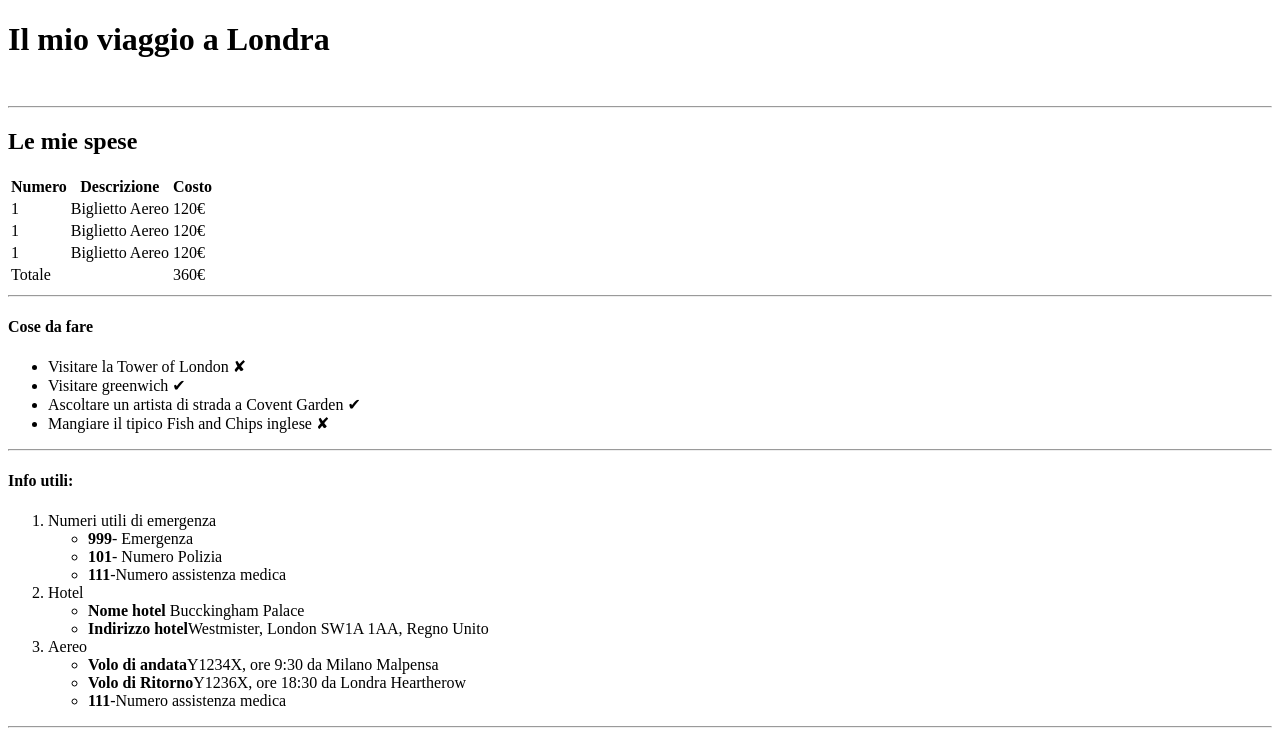
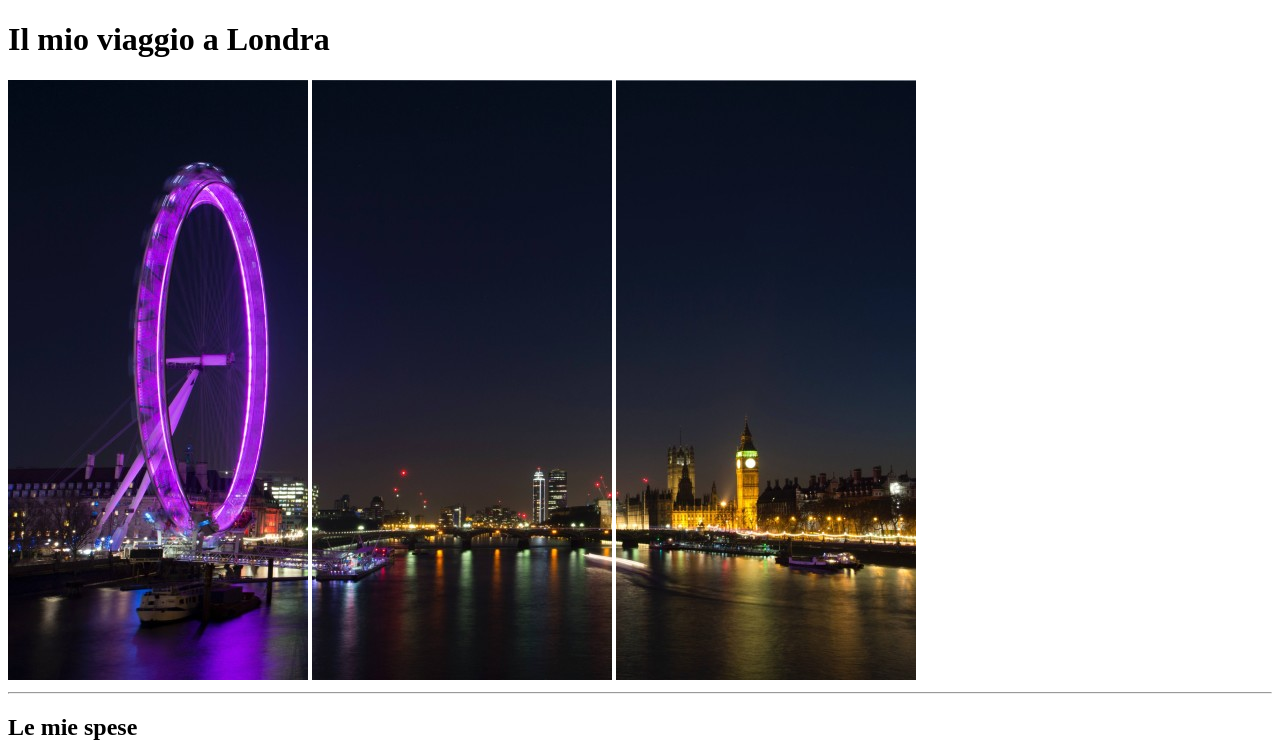
Before and after one commit to nehabht/html-london-trip, a plain HTML site: page index.html in a window 1280 px wide. Shown: the top 746 px of the page. Drawn offline with Linux system fonts and the light colour scheme; the site is published under a folder, as on GitHub Pages, so addresses that start at the root find nothing.

Commit message:
commit immagini

```diff
--- a/index.html
+++ b/index.html
@@ -11,9 +11,9 @@
     <header>
         <h1>Il mio viaggio a Londra</h1>
 
-        <img src="/img/pexels-bill-emrich-230794-0.jpg" alt="">
-        <img src="/img/pexels-bill-emrich-230794-1.jpg" alt="">
-        <img src="/img/pexels-bill-emrich-230794-2.jpg" alt="">
+        <img src="./img/pexels-bill-emrich-230794-0.jpg" alt="">
+        <img src="./img/pexels-bill-emrich-230794-1.jpg" alt="">
+        <img src="./img/pexels-bill-emrich-230794-2.jpg" alt="">
         <hr>
     </header>
     <!-- fine header -->
```
